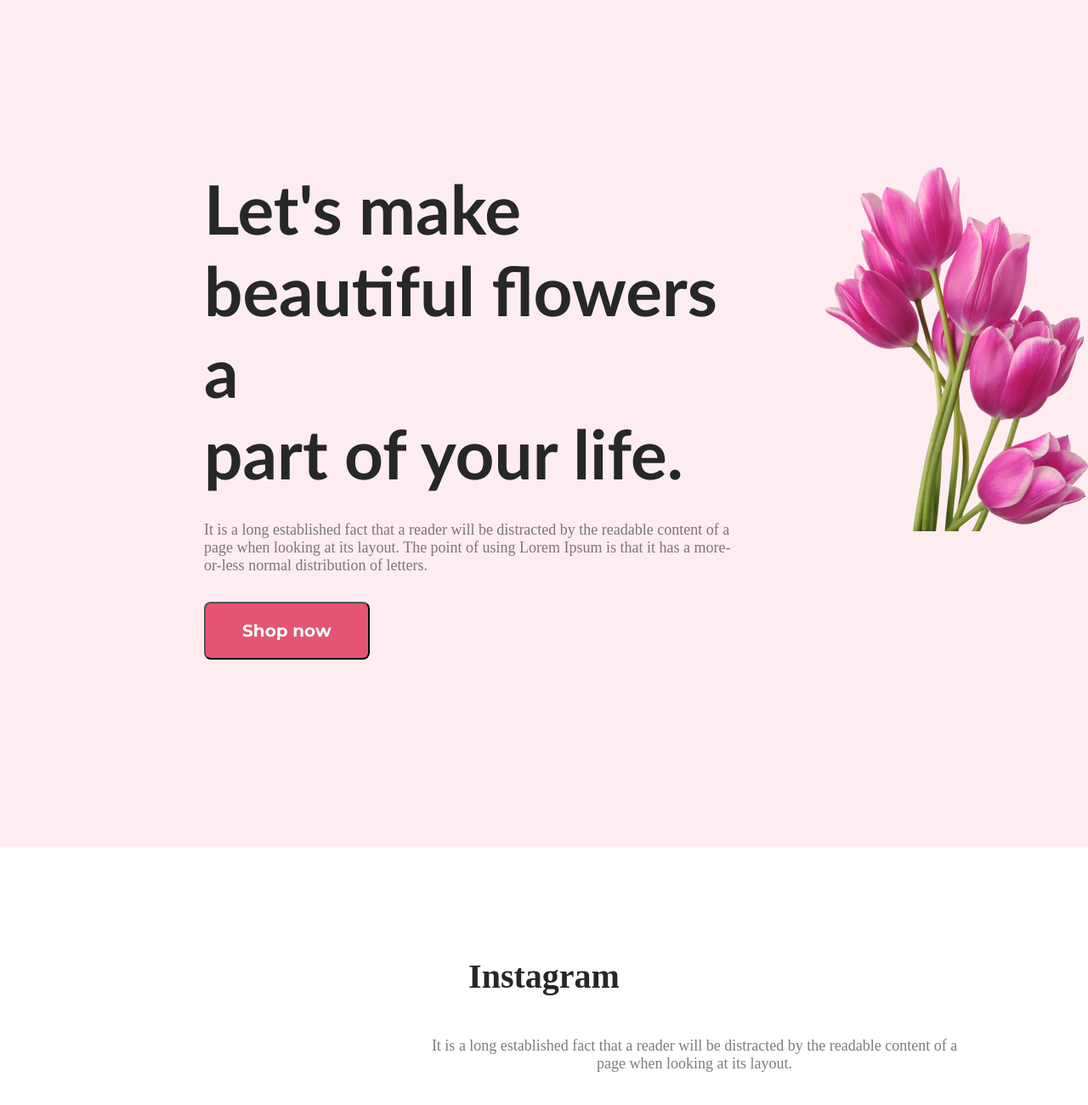
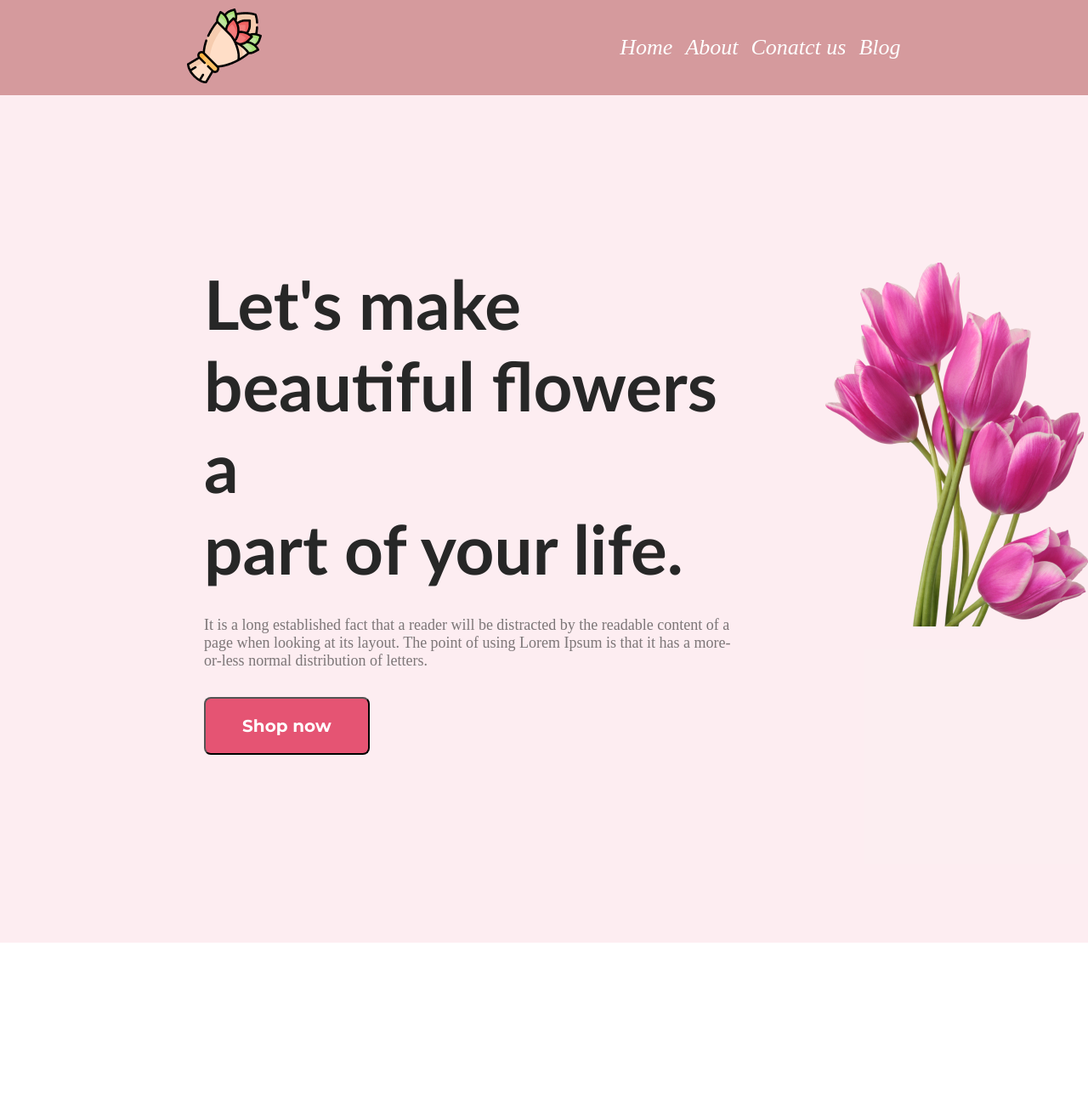
Before and after one commit to shahehsan2002/flower-shop, a plain HTML site: page index.html in a window 1280 px wide. Shown: the top 1300 px of the page at 85% size. Drawn offline with Linux system fonts and the light colour scheme.

Commit message:
nav area done

```diff
--- a/index.html
+++ b/index.html
@@ -16,6 +16,20 @@
     <!-- baner area started -->
     <section>
         <header>
+            <!-- nav area started -->
+            <nav>
+                <div class="nav-container">
+                    <div class="logo">
+                        <img src="images/Group 58.png" alt="">
+                    </div>
+                    <div class="menus">
+                        <li>Home</li>
+                        <li>About</li>
+                        <li>Conatct us</li>
+                        <li>Blog</li>
+                    </div>
+            </nav>
+            <!-- nav area ended -->
             <div class="banner">
                 <div class="banner-content">
                     <h1 class="banner-title">Let's make <br> beautiful flowers a <br> part of your life.</h1>
@@ -32,19 +46,8 @@
 
 
         <main>
-            <!-- instagram area started -->
-            <div class="instagram">
-                <div>
-                    <h2 class="insta-title">Instagram</h2>
-                    <p class="insta-description">It is a long established fact that a reader will be distracted by the readable content of a page when looking at its layout.</p>
-                </div>
-                <div class="insta-pic">
-                    <img class="img-s" src="images/Rectangle 4.png" alt="">
-                    <img class="img-s" src="images/Rectangle 4.png" alt="">
-                    <img lass="img-s" src="images/Rectangle 4.png" alt="">
-                    <img class="img-s" src="images/Rectangle 4.png" alt="">
-                </div>
-            </div>
+
+
 
             <!-- hot deal area started -->
 
@@ -61,6 +64,21 @@
                 </div>
             </div>
             <!-- hot deal area ended -->
+
+            <!-- contact area ended -->
+            <!-- instagram area started -->
+            <div class="instagram">
+                <div>
+                    <h2 class="insta-title">Instagram</h2>
+                    <p class="insta-description">It is a long established fact that a reader will be distracted by the readable content of a page when looking at its layout.</p>
+                </div>
+                <div class="insta-pic">
+                    <img class="img-s" src="images/Rectangle 3.png" alt="">
+                    <img class="img-s" src="images/Rectangle 4.png" alt="">
+                    <img lass="img-s" src="images/Rectangle 5.png" alt="">
+                    <img class="img-s" src="images/Rectangle 6.png" alt="">
+                </div>
+            </div>
 
             <!-- latest deal area started -->
             <div class="latest">
--- a/instagram.css
+++ /dev/null
@@ -1,37 +0,0 @@
-/* instagram area started */
-
-.insta-title {
-    color: #272727;
-    text-align: center;
-    font-family: montsserrat;
-    font-size: 40px;
-    font-weight: 800;
-    margin-top: 128px;
-    margin-bottom: 24px;
-}
-
-.insta-description {
-    color: rgba(39, 39, 39, 0.60);
-    font-family: montsserrat;
-    font-size: 18px;
-    font-weight: 400;
-    width: 634px;
-    padding: 24px 500px;
-    text-align: center;
-    justify-content: center;
-}
-
-.insta-pic {
-    gap: 24px;
-    margin: 48px 240px 128px 240px;
-    display: flex;
-    justify-content: center;
-}
-
-.img-s {
-    width: 342px;
-    height: 396px;
-}
-
-
-/* instagram area endd */
--- a/style.css
+++ b/style.css
@@ -1,6 +1,26 @@
 * {
     margin: 0;
     padding: 0;
+}
+
+
+/* nav area started */
+
+.nav-container {
+    display: flex;
+    justify-content: space-around;
+    align-items: center;
+    background-color: rgba(162, 34, 40, 0.453);
+    padding: 10px;
+}
+
+.menus {
+    list-style: none;
+    display: flex;
+    gap: 15px;
+    font-size: 26px;
+    font-style: italic;
+    color: white;
 }
 
 
```
Also changed, not shown: instagram.html (deleted, +0 -28 lines), images/Rectangle 3.png (added).
